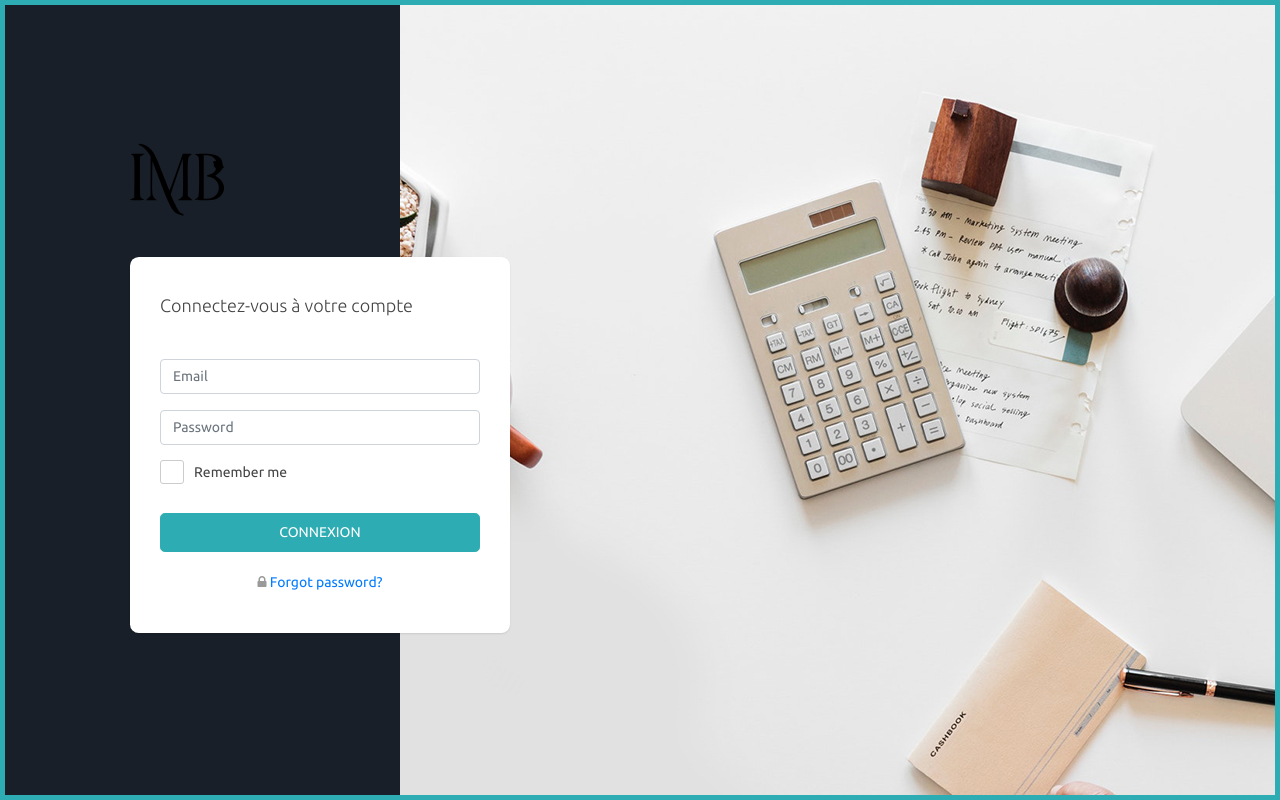
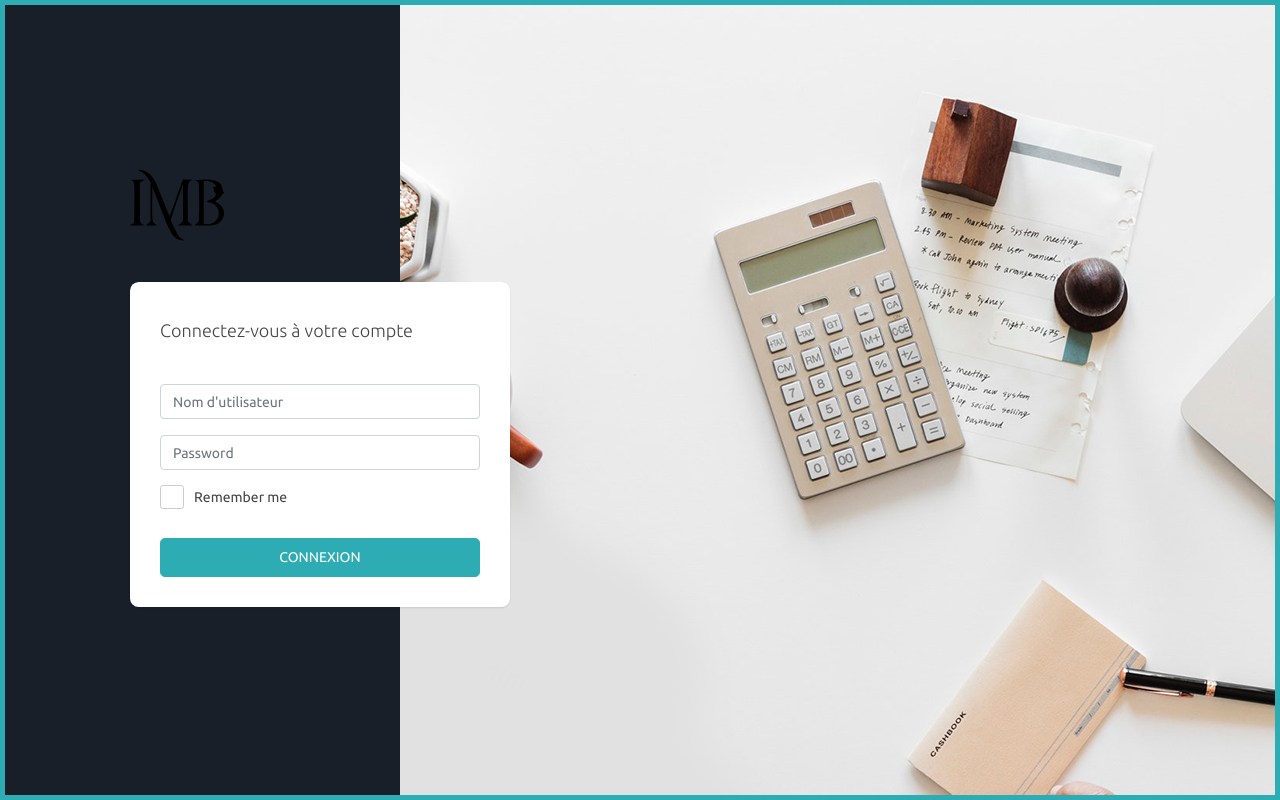
Before and after one commit to capinho/merryba, a Django app: template templates/facture/login.html in a window 1280 px wide. Run offline with Django 3.2, Linux system fonts and the light colour scheme; the template is opened without the code that fills it, so the values that code supplies are empty; some libraries are stand-ins or nearby versions.

Commit message:
correct bug2

```diff
--- a/templates/facture/login.html
+++ b/templates/facture/login.html
@@ -51,12 +51,12 @@
                             <form class="form-auth-small" action="{% url 'login' %}" method="POST">
                                 {% csrf_token %}
                                 <div class="form-group">
-                                    <label for="signin-email" class="control-label sr-only">Email</label>
-                                    <input type="text" class="form-control"  name='username' placeholder="Email">
+                                    <label for="signin-email" class="control-label sr-only">Nom d'utilisateur</label>
+                                    <input type="text" class="form-control"  name='username' placeholder="Nom d'utilisateur" required>
                                 </div>
                                 <div class="form-group">
                                     <label for="signin-password" class="control-label sr-only">Mot de passe</label>
-                                    <input type="password" class="form-control" name='password'placeholder="Password">
+                                    <input type="password" class="form-control" name='password'placeholder="Password" required>
                                 </div>
                                 <div class="form-group clearfix">
                                     <label class="fancy-checkbox element-left">
@@ -65,9 +65,9 @@
                                     </label>
                                 </div>
                                 <button type="submit" class="btn btn-primary btn-lg btn-block">CONNEXION</button>
-                                <div class="bottom">
+                                {% comment %} <div class="bottom">
                                     <span class="helper-text m-b-10"><i class="fa fa-lock"></i> <a href="page-forgot-password.html">Forgot password?</a></span>
-                                </div>
+                                </div> {% endcomment %}
                             </form>
                         </div>
                     </div>
```
